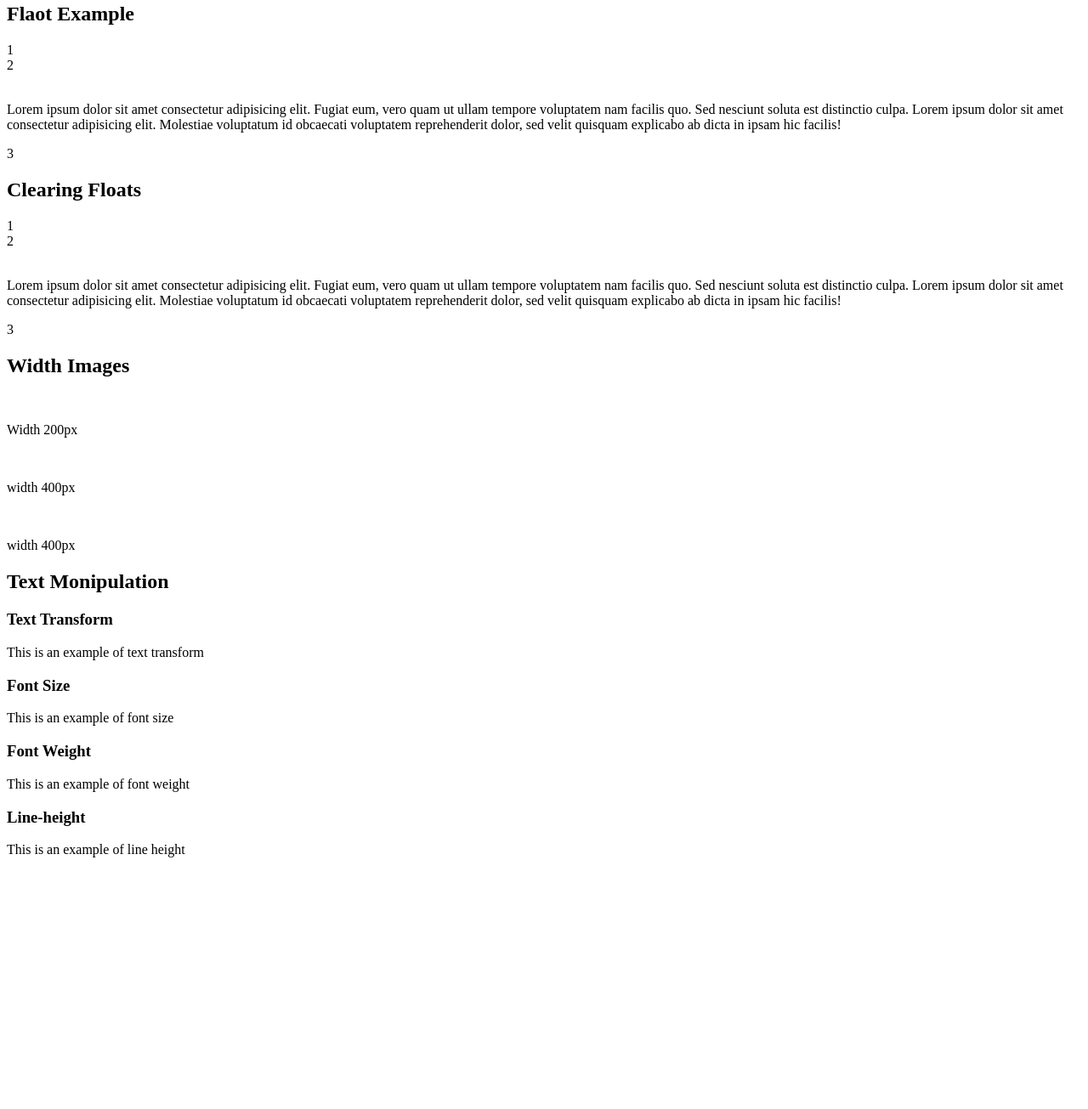
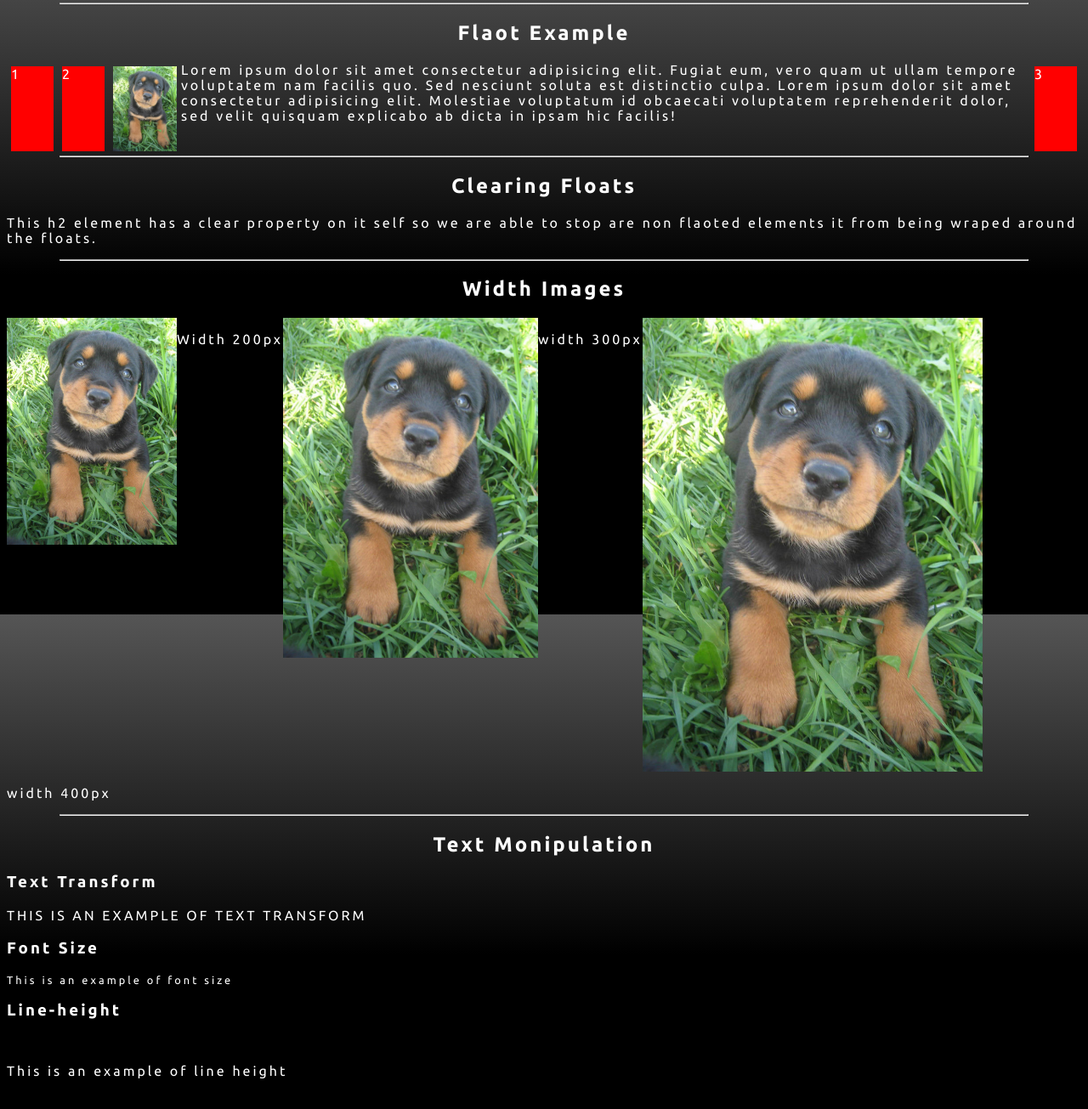
Before and after one commit to DSam87/fcc_visual_design_v2, a plain HTML site: page index.html in a window 1280 px wide. Shown: the part 77-1382 px from the top of the page at 85% size. Before the commit the page ends 1102 px from the top, so only its background shows below. Drawn offline with Linux system fonts and the light colour scheme.

Commit message:
Visual Design page done

```diff
--- a/index.html
+++ b/index.html
@@ -3,7 +3,8 @@
     <head>
         <title>Visual Design Free Code Camp V2</title>
         <meta charset="UTF-8">
-
+        <link rel="preconnect" href="https://fonts.gstatic.com">
+        <link href="https://fonts.googleapis.com/css2?family=Ubuntu:ital,wght@0,300;0,400;0,700;1,400&display=swap" rel="stylesheet">
         <link href="./style.css" rel="stylesheet">
 
 
@@ -11,65 +12,69 @@
     <body>
         <h1>Visual Design V2</h1>
 
+        <hr class="clear">
+
         <h2>Flaot Example</h2>
         <div class="float-container">
             <div class='left'>1</div>
             <div class='left'>2</div>
-            <img src="" alt="">
+            <div class='right'>3</div>
+            <img class="left"src="./img/cute_rottweiler_puppy_by_magnumkiyoshi_d2kburs-pre.jpeg" alt="">
             <p>Lorem ipsum dolor sit amet consectetur adipisicing elit. Fugiat eum, vero quam ut
                 ullam tempore voluptatem nam facilis quo. Sed nesciunt soluta est distinctio culpa.
                 Lorem ipsum dolor sit amet consectetur adipisicing elit. Molestiae voluptatum id obcaecati
                 voluptatem reprehenderit dolor, sed velit quisquam explicabo ab dicta in ipsam hic facilis!
             </p>
-            <div class='right'>3</div>
-
-        </div>
-
-        <h2>Clearing Floats</h2>
-        <div class="float-container-2">
-            <div class='left-2'>1</div>
-            <div class='left-2'>2</div>
-            <img src="" alt="">
-            <p>Lorem ipsum dolor sit amet consectetur adipisicing elit. Fugiat eum, vero quam ut
-                ullam tempore voluptatem nam facilis quo. Sed nesciunt soluta est distinctio culpa.
-                Lorem ipsum dolor sit amet consectetur adipisicing elit. Molestiae voluptatum id obcaecati
-                voluptatem reprehenderit dolor, sed velit quisquam explicabo ab dicta in ipsam hic facilis!
-            </p>
-            <div class='right-2'>3</div>
-
-        </div>
-
-
-        <h2>Width Images</h2>
-
-        <img src="" alt="">
-        <p>Width 200px</p>
-
-        <img src="" alt="">
-        <p>width 400px</p>
-
-        <img src="" alt="">
-        <p>width 400px</p>
-
-        <h2>Text Monipulation</h2>
-
-
-            <h3>Text Transform</h3>
-            <p>This is an example of text transform</p>
-
-            <h3>Font Size</h3>
-            <p>This is an example of font size</p>
-
-            <h3>Font Weight</h3>
-            <p>This is an example of font weight</p>
-
-            <h3>Line-height</h3>
-            <p>This is an example of line height</p>
 
 
 
 
 
+        </div>
+
+        <hr class="clear">
+        <h2 >Clearing Floats</h2>
+        <p>This h2 element has a clear property on it self so we are able to stop are non flaoted elements it from being wraped around the floats.</p>
+
+        <hr class="clear">
+
+        <h2>Width Images</h2>
+
+
+        <img class="img-s float-left"src="./img/cute_rottweiler_puppy_by_magnumkiyoshi_d2kburs-pre.jpeg" alt="">
+        <p class="float-left">Width 200px</p>
+
+        <img class="img-m float-left" src="./img/cute_rottweiler_puppy_by_magnumkiyoshi_d2kburs-pre.jpeg" alt="">
+        <p class="float-left">width 300px</p>
+
+        <img class="img-l float-left" src="./img/cute_rottweiler_puppy_by_magnumkiyoshi_d2kburs-pre.jpeg" alt="">
+        <p class="float-left">width 400px</p>
+
+        <hr class="clear">
+        <h2>Text Monipulation</h2>
+
+            <h3>Text Transform</h3>
+            <p class="text-transform">This is an example of text transform</p>
+
+            <h3>Font Size</h3>
+            <p class="font-size">This is an example of font size</p>
+
+            <h3>Line-height</h3>
+            <p class="line-height">This is an example of line height</p>
+
+            <h3>Font Weight</h3>
+            <p class="font-weight">This is an example of font weight</p>
+
+        <hr class="clear">
+        <h2>Animation/@keyframes</h2>
+
+        <div class="ball">
+
+        </div>
+
+        <div class="rectangle">
+
+        </div>
 
 
 
--- a/style.css
+++ b/style.css
@@ -1,7 +1,161 @@
-:root{
+html{
+    background: linear-gradient( rgb(85, 85, 85) 0%, black 50%) no-repeat;
+    background-size: cover;
+    height: 100%;
+    background-attachment: fixed;
+}
+
+
+body{
+
+    font-family: 'Ubuntu', sans-serif;
+    color: white;
+    letter-spacing: 3px;
+    height: 100%;
 
 }
 
-body{
-    background:url();
+hr{
+    width: 90%;
+    margin: auto;
 }
+
+h1,h2{
+    text-align: center;
+}
+
+.clear{
+    clear:both;
+}
+
+.float-container{
+    width: 100%;
+    margin: auto;
+}
+
+.float-container img{
+    margin: auto;
+    height: 100px;
+    width: auto;
+    margin: 5px;
+}
+
+
+
+
+.float-container div{
+    height: 100px;
+    margin: 5px;
+
+
+}
+.float-left{
+    float: left;
+}
+
+.float-right{
+    float: right;
+}
+
+.left{
+    width:50px;
+    background: red;
+    float: left;
+}
+
+.right{
+    width:50px;
+    background: red;
+    float: right;
+
+}
+
+.img-s{
+    width: 200px;
+}
+
+.img-m{
+    width: 300px;
+}
+
+.img-l{
+    width: 400px;
+}
+
+
+.text-transform{
+    text-transform: uppercase;
+}
+
+.font-size{
+    font-size: .8em;
+}
+
+.font-weight{
+    font-weight:bolder;
+}
+
+.line-height{
+    line-height: 5.2em;
+
+}
+
+.ball{
+    width: 50px;
+    height: 50px;
+    border-radius: 50%;
+    background-color: red;
+    position: relative;
+    left: 10%;
+
+    animation-name: roll;
+    animation-duration: 10s;
+    animation-iteration-count: infinite;
+}
+
+@keyframes roll{
+    0%{
+        left: 10%;
+        color: red;
+    }
+    50%{
+        left: 90%;
+        color: blue;
+    }
+    100%{
+        left: 10%;
+        color: green;
+    }
+
+}
+
+.rectangle{
+    width: 350px;
+    height: 50px;
+    background-color: blue;
+    margin: 20px auto;
+    animation-name: color-switch;
+    animation-duration: 5s;
+    animation-iteration-count: infinite;
+
+
+
+}
+
+
+
+@keyframes color-switch{
+
+    0%{
+        background-color: blue;
+    }
+    50%{
+        background-color: red;
+    }
+    80%{
+        background-color: green;
+    }
+    100%{
+        background-color: blue;
+    }
+}
```
Also changed, not shown: img/artaic-black-repeating-labyrinth-umbra-tile-0420402-900x600.jpeg (added), img/cute_rottweiler_puppy_by_magnumkiyoshi_d2kburs-pre.jpeg (added).
